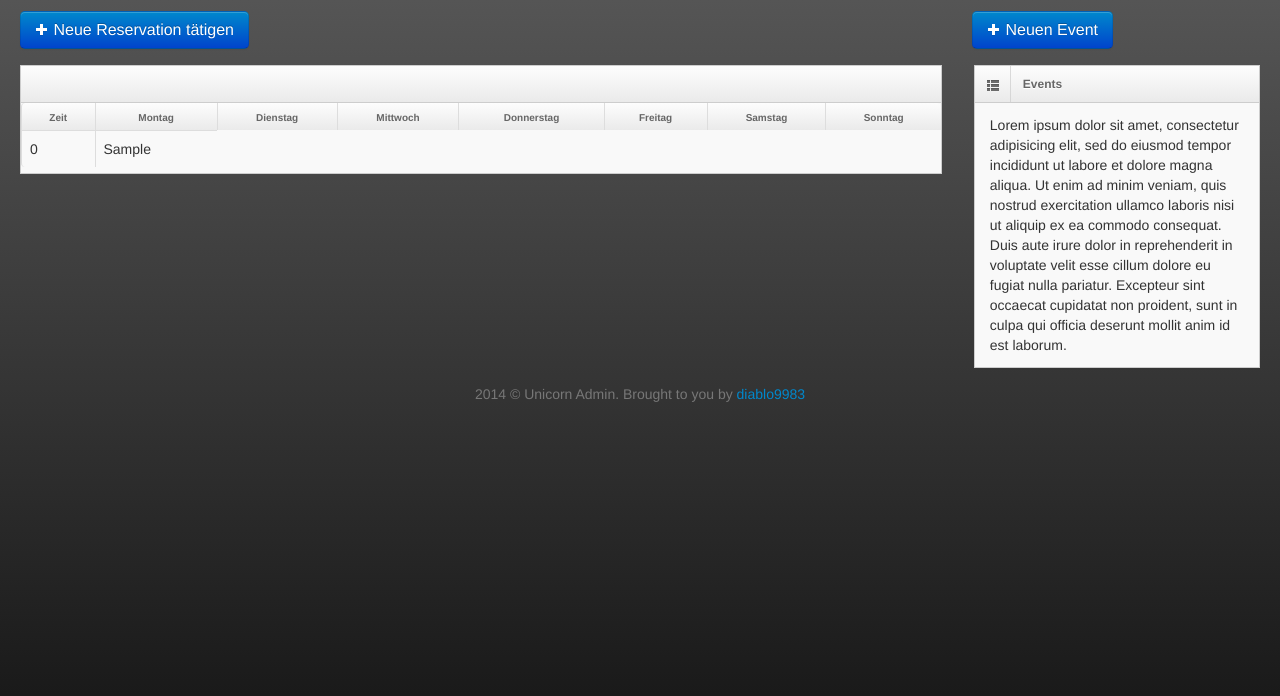
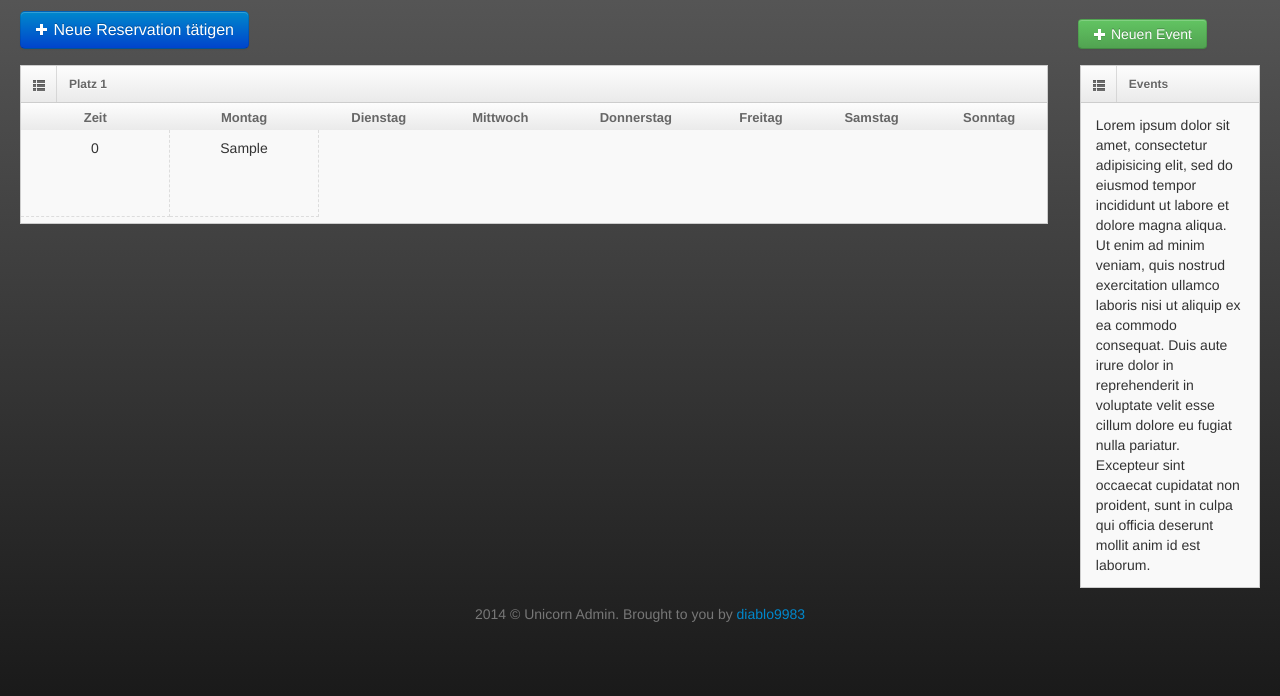
Before and after one commit to robertoceschi/reservations-tool, a PHP site: template application/views/reservation_view.php in a window 1280 px wide. Shown: the top 696 px of the page. Run offline with PHP 8.4, Linux system fonts and the light colour scheme; the template is opened without the code that fills it: most values are stand-ins (such as "Sample title", 1, 10 or a date in 2020); data that the repository does not hold is empty.

Commit message:
erstellung reservation_view

```diff
--- a/application/controllers/reservation.php
+++ b/application/controllers/reservation.php
@@ -26,6 +26,12 @@
 
 
 
+            //Courtname wird geholt für drop-down menue
+            $result       = $this->db->get('court')->result();
+            foreach ($result as $val) {
+                $arr[$val->court_id] = $val->court_name;
+            }
+            $this->data['court'] = $arr;
 
 
 
--- a/application/views/reservation_view.php
+++ b/application/views/reservation_view.php
@@ -1,6 +1,9 @@
+
+
 <div class="container-fluid">
     <div class="row-fluid">
-        <div class="span9">
+        <div class="span10">
+
 
 
 
@@ -11,22 +14,25 @@
 
             <div class="widget-box">
                 <div class="widget-title">
+								<span class="icon">
+									<i class="icon-th-list"></i>
+								</span>
 
-
+                    <h5>Platz 1</h5>
                 </div>
                 <div class="widget-content nopadding">
 
-                    <table class="table table-bordered">
+                    <table class="table stripped reservation">
                         <thead>
-                        <tr>
-                            <th>Zeit</th>
-                            <th>Montag</th>
-                            <th>Dienstag</th>
-                            <th>Mittwoch</th>
-                            <th>Donnerstag</th>
-                            <th>Freitag</th>
-                            <th>Samstag</th>
-                            <th>Sonntag</th>
+                        <tr ">
+                            <th style="font-size: 13px;">Zeit</th>
+                            <th style="font-size: 13px;">Montag</th>
+                            <th style="font-size: 13px;">Dienstag</th>
+                            <th style="font-size: 13px;">Mittwoch</th>
+                            <th style="font-size: 13px;">Donnerstag</th>
+                            <th style="font-size: 13px;">Freitag</th>
+                            <th style="font-size: 13px;">Samstag</th>
+                            <th style="font-size: 13px;">Sonntag</th>
                         </tr>
                         </thead>
                         <?php
@@ -45,15 +51,16 @@
             </div>
         </div>
         <div id=new_user >
-            <button class="btn btn-large btn-primary" style="margin-left:30px;"><a href="<?php echo site_url('courts/create_court');?>"> <i
+            <button class="btn btn-success" style="margin-left:30px;margin-top: 8px;"><a href="<?php echo site_url('courts/create_court');?>"> <i
                     class=" icon-plus icon-white"></i> Neuen Event</a></button>
         </div>
-        <div class="span3">
+        <div class="span2">
             <div class="widget-box">
                 <div class="widget-title">
 								<span class="icon">
 									<i class="icon-th-list"></i>
 								</span>
+
                     <h5>Events</h5>
                 </div>
                 <div class="widget-content">
@@ -63,4 +70,21 @@
             </div>
         </div>
     </div>
+    <?php
+    $attributes = array('class' => '', 'id' => '');
+    echo form_open('email/send', $attributes);
+    foreach ($court as $key => $value) {
+        $court[$key] = $value;
+    }
+    echo form_dropdown('courts', $court);
+    ?>
+    <!--Version mit "normalen HTML"
+                    <select name="court_name">
+                    <?php
+        foreach ($court as $key => $value) {
+            ?>
+                        <option value="<?php echo $key; ?>"><?php echo $value; ?></option>
+                        <?php
+        }
+    ?></select>-->
 </div>
--- a/css/style.css
+++ b/css/style.css
@@ -237,3 +237,16 @@ tr.even td.sorting_1 {
 #spielzeit2 {
     float: right;
 }
+
+/* Tabelle für Reservation*/
+.reservation.table td {
+    text-align: center;
+    width: 132px;
+    height: 70px;
+    border-right: 1px dashed #dddddd;
+    border-top: none;
+    border-bottom: 1px dashed #dddddd;
+    -webkit-border-radius: 24px 0;
+    -moz-border-radius: 2em 0;
+
+}
```
